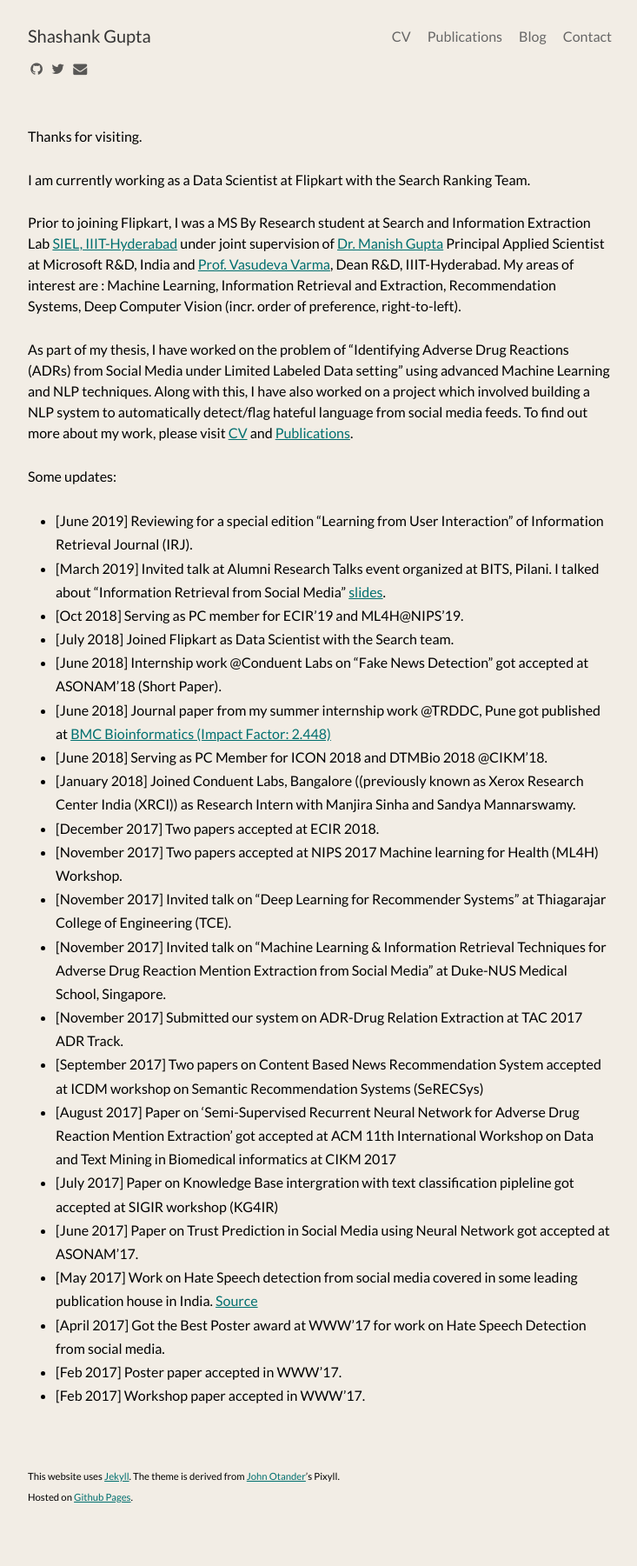
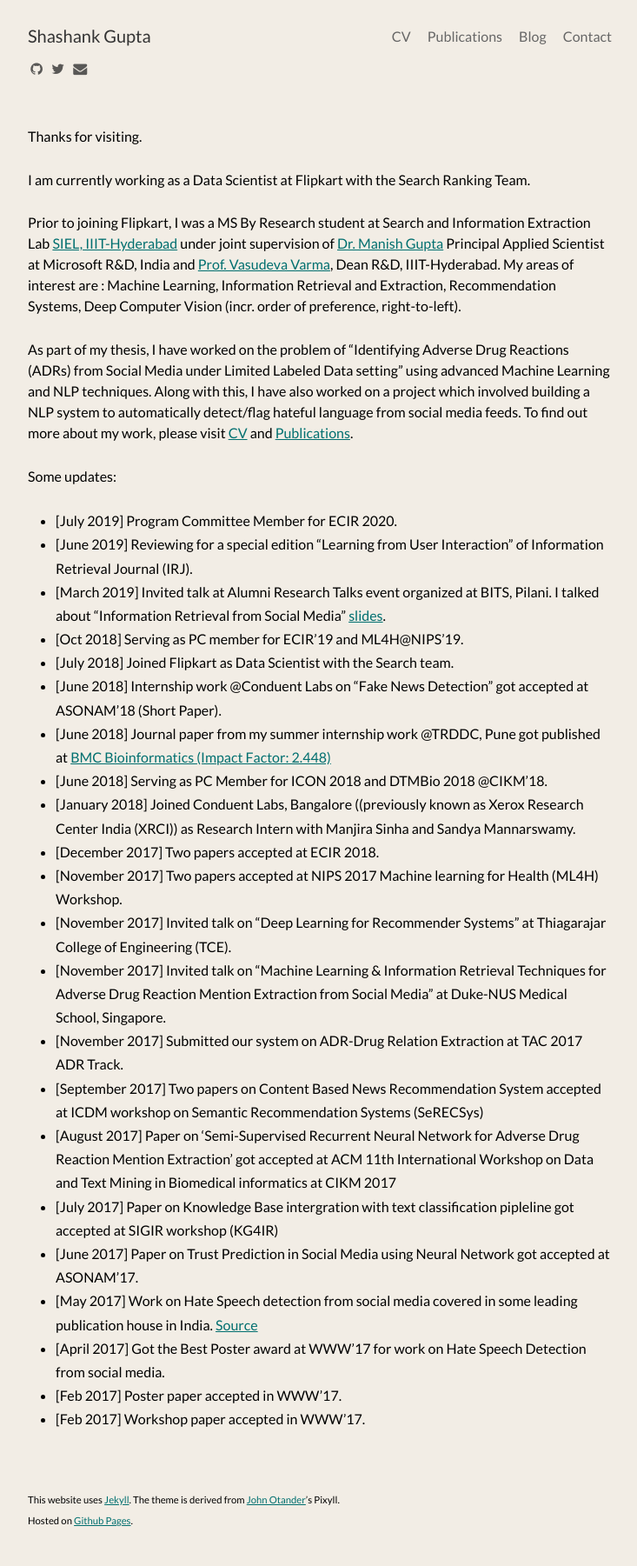
Before and after one commit to shashankg7/shashankg7.github.io, a Jekyll site: the page built from index.md, in a window 1280 px wide. Shown: the whole page at 87% size, without its empty margins (272-1005 px from the left). Built offline with Jekyll 4.4.1, drawn with Linux system fonts in a browser that asks for light colours; nearby versions of some CDN libraries; before the commit the page ends 1773 px from its top, so only the background shows below that.

Commit message:
Update index.md

```diff
--- a/index.md
+++ b/index.md
@@ -14,6 +14,7 @@
 
 Some updates:
 
+* [July 2019] Program Committee Member for ECIR 2020.
 * [June 2019] Reviewing for a special edition "Learning from User Interaction" of Information Retrieval Journal (IRJ).
 * [March 2019] Invited talk at Alumni Research Talks event organized at BITS, Pilani. I talked about "Information Retrieval from Social Media" [slides](https://docs.google.com/presentation/d/1waACjQVOiorrI6wtdGX1ataYaQVMKCqQGT2We69y19w/edit#slide=id.g5459ed153a_0_29).
 * [Oct 2018] Serving as PC member for ECIR'19 and ML4H@NIPS'19.
```
